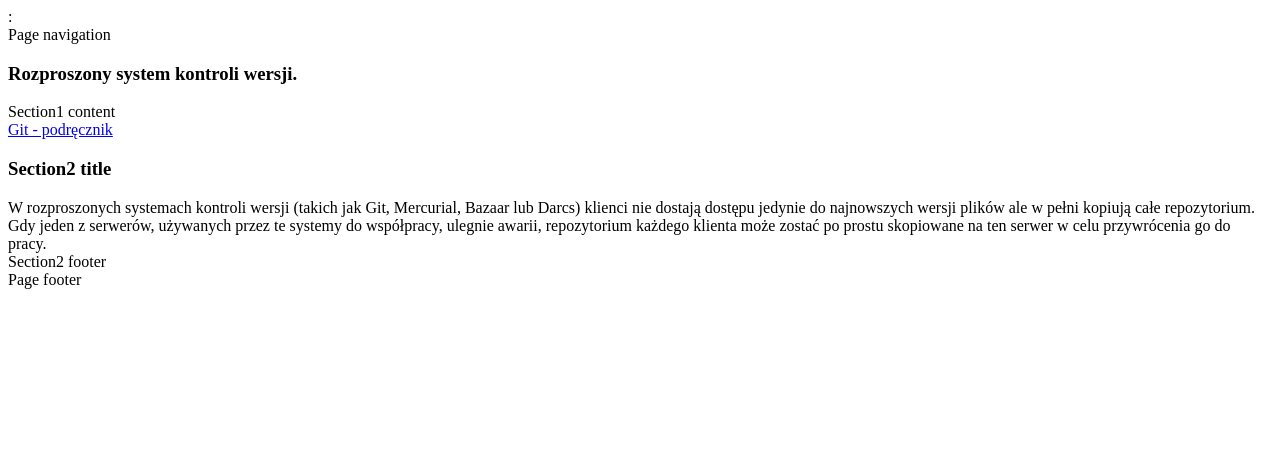
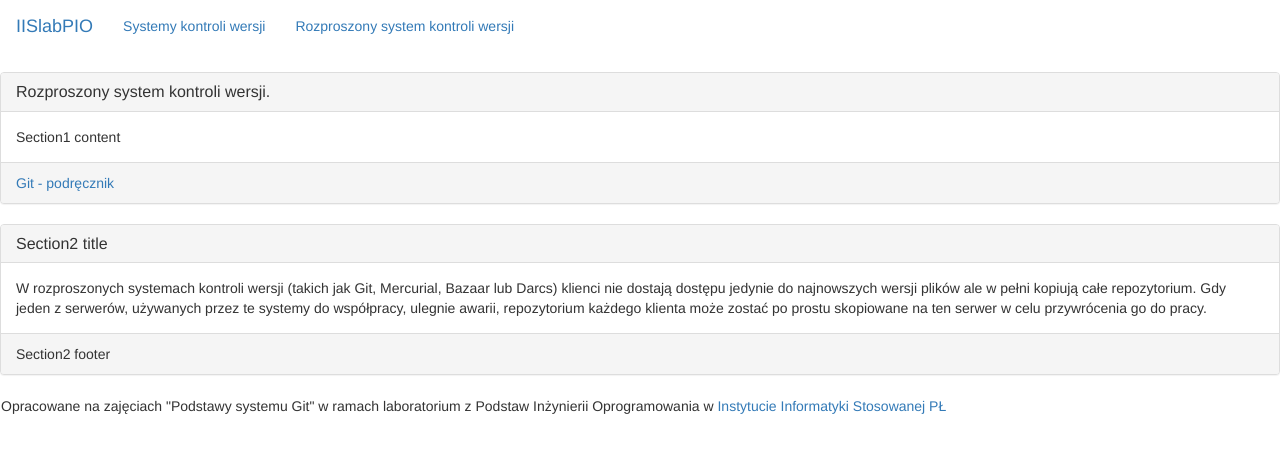
Before and after one commit to DSMP/iislabpio_195058, a plain HTML site: page index.html in a window 1280 px wide. Drawn offline with nearby package versions, Linux system fonts and the light colour scheme.

Commit message:
wszystkie zmiany :(

```diff
--- a/index.html
+++ b/index.html
@@ -1,11 +1,20 @@
 <!DOCTYPE html>
 <html>
 <head>
-<meta http-equiv="Content-Type" content="text/html; charset=utf-8">:
+<meta http-equiv="Content-Type" content="text/html; charset=utf-8">
+<link href="http://netdna.bootstrapcdn.com/bootstrap/3.0.2/css/bootstrap.min.css" rel="stylesheet">
 </head>
  	<body>
  		<nav class="navbar">
- 			Page navigation
+ 			<div class="navbar-header">
+					 <a class="navbar-brand" href="#">IISlabPIO</a>
+					 	 </div>
+						 	 <div class="collapse navbar-collapse">
+							 	 	<ul class="nav navbar-nav">
+									   			<li><a href="#section1">Systemy kontroli wersji</a></li>
+												   			<li><a href="#section2">Rozproszony system kontroli wersji</a></li>
+															   		</ul>
+																	   	</div>
  		</nav>
  		<section id="section1" class="panel panel-default">
  			<div class="panel-heading">
@@ -30,7 +39,9 @@
  			</footer>
  		</section>
  		<footer  class="navbar">
- 			Page footer
+ 			Opracowane na zajęciach "Podstawy systemu Git" w ramach laboratorium z Podstaw Inżynierii Oprogramowania w <a href="http://www.iis.p.lodz.pl/">Instytucie Informatyki Stosowanej PŁ</a>
+
+
 		</footer>
 	</body>
  </html>
```
